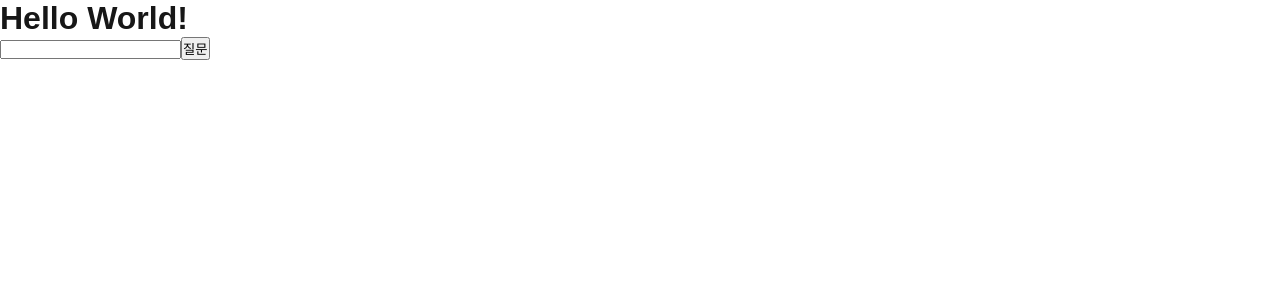
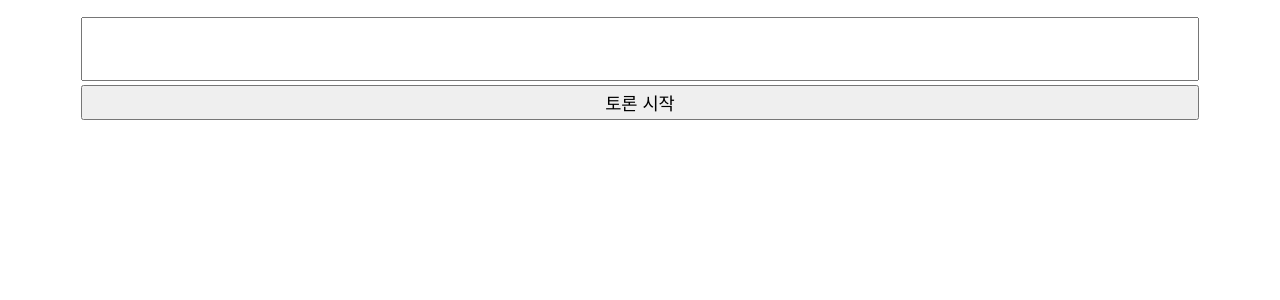
Before and after one commit to catdevdog/ai-debate-simulator, a Next.js app: page / in a window 1280 px wide. Shown: the top 300 px of the page. Built offline with nearby package versions, Linux system fonts and the light colour scheme.

Commit message:
chore: add sass

```diff
--- a/app/globals.css
+++ b/app/globals.css
@@ -14,6 +14,7 @@ html,
 body {
   max-width: 100vw;
   overflow-x: hidden;
+  height: 100%;
 }
 
 body {
@@ -22,6 +23,7 @@ body {
   font-family: Arial, Helvetica, sans-serif;
   -webkit-font-smoothing: antialiased;
   -moz-osx-font-smoothing: grayscale;
+  height: 100%;
 }
 
 * {
--- a/app/page.module.css
+++ /dev/null
@@ -1,8 +0,0 @@
-.page {
-  --gray-rgb: 0, 0, 0;
-  --gray-alpha-200: rgba(var(--gray-rgb), 0.08);
-  --gray-alpha-100: rgba(var(--gray-rgb), 0.05);
-
-  --button-primary-hover: #383838;
-  --button-secondary-hover: #f2f2f2;
-}
--- /dev/null
+++ b/app/page.module.scss
@@ -0,0 +1,24 @@
+.page {
+  height: 100%;
+}
+
+.wrap {
+  width: 72rem;
+  padding: 1rem;
+  border: 1px solid white;
+  margin: 0 auto;
+  height: 100%;
+}
+
+.request {
+  width: 100%;
+  padding: 0.2rem;
+  height: 4rem;
+  font-size: 110%;
+  resize: none;
+}
+.button {
+  width: 100%;
+  padding: 0.2rem;
+  font-size: 110%;
+}
--- a/app/page.tsx
+++ b/app/page.tsx
@@ -2,7 +2,7 @@
 
 // import Image from "next/image";
 import { useState } from "react";
-import styles from "./page.module.css";
+import styles from "./page.module.scss";
 import { AI } from "@/api/ai";
 
 type TypeAnswer = {
@@ -22,9 +22,14 @@ export default function Home() {
 
   return (
     <div className={styles.page}>
-      <h1>Hello World!</h1>
-      <input type="text" onChange={(e) => setText(e.target.value)} />
-      <button onClick={getResponse}>질문</button>
+      <div className={styles.wrap}>
+        <textarea
+          className={styles.request}
+          onChange={(e) => setText(e.target.value)}
+        />
+        <button className={styles.button} onClick={getResponse}>
+          토론 시작
+        </button>
 
         {answer && (
           <div>
@@ -35,5 +40,6 @@ export default function Home() {
           </div>
         )}
       </div>
+    </div>
   );
 }
--- a/package.json
+++ b/package.json
@@ -13,7 +13,8 @@
     "next": "15.2.4",
     "openai": "^4.89.0",
     "react": "^19.0.0",
-    "react-dom": "^19.0.0"
+    "react-dom": "^19.0.0",
+    "sass": "^1.86.0"
   },
   "devDependencies": {
     "@eslint/eslintrc": "^3",
```
Also changed, not shown: 1 other file (tests, documents, lock files or other folders). Lines whose indentation alone changed are shown as unchanged.
